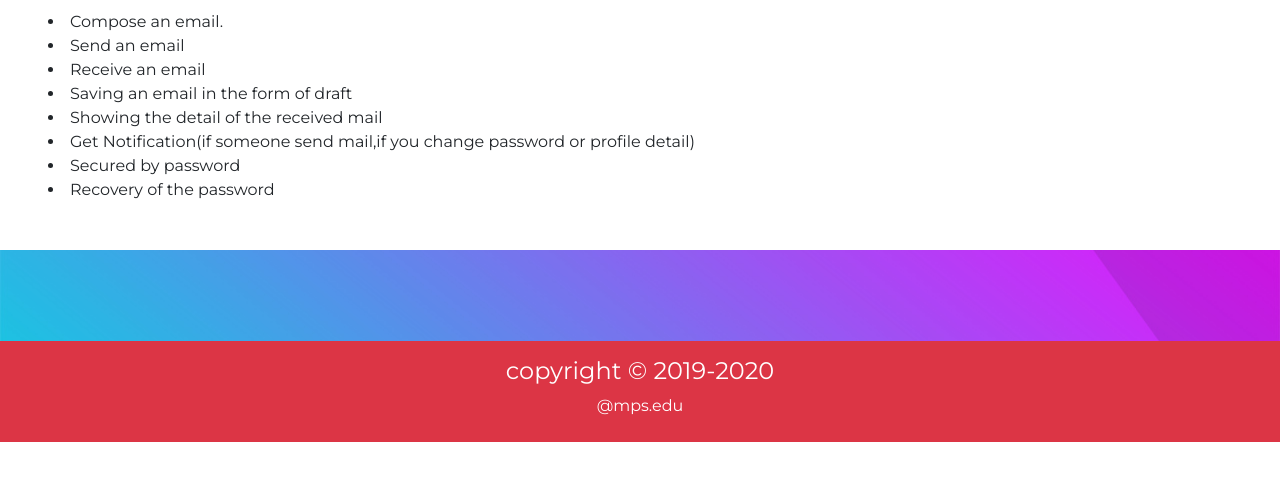
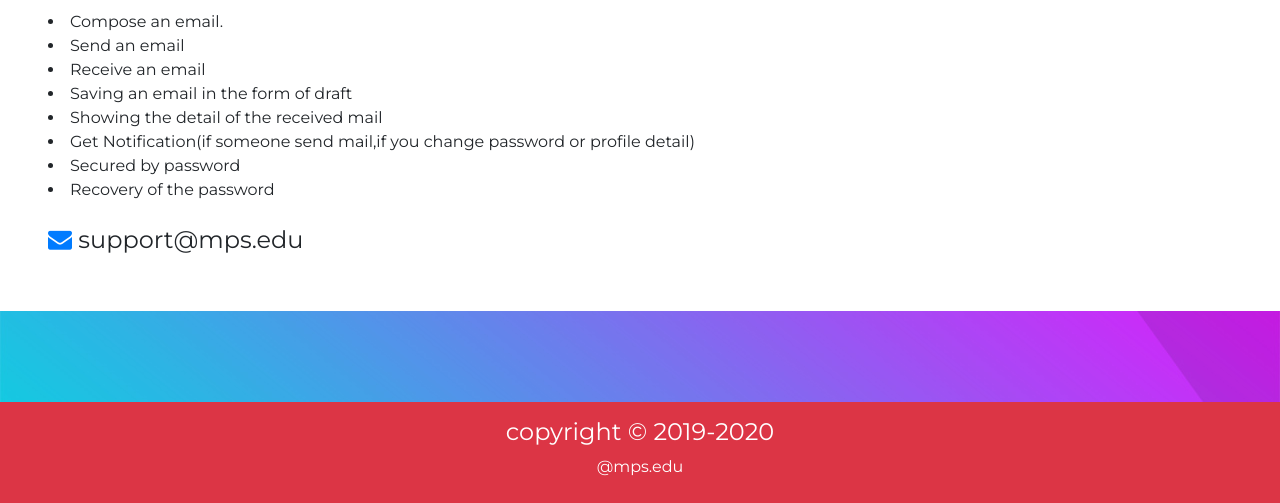
Before and after one commit to kamar-1000/mps-mail_system, a Django app: page / in a window 1280 px wide; the page is wider, and only the part inside the window is pictured. Shown: the part 3289-3792 px from the top of that part. Before the commit the page ends 3731 px from the top of that part, so only its background shows below. Run offline with Django 3.2, Linux system fonts and the light colour scheme; some libraries are stand-ins or nearby versions.

Commit message:
home page change

```diff
--- a/mpsmail/account/forms.py
+++ b/mpsmail/account/forms.py
@@ -14,8 +14,8 @@ class SignupForm(forms.ModelForm):
 		model=Profile
 		exclude=['user','email','pic']
 		widgets={
-				'tel':forms.TextInput(attrs={'class':"form-control",'placeholder':"Enter you phone number",'autocomplete':"off"}),
-				'security':forms.TextInput(attrs={'class':"form-control",'placeholder':"Enter your security question this helps to reset your password",'type':"password",'autocomplete':"off"})
+				'tel':forms.TextInput(attrs={'class':"form-control",'placeholder':"enter your phone no..",'autocomplete':"off"}),
+				'security':forms.TextInput(attrs={'class':"form-control",'placeholder':"this helps to reset your password",'type':"password",'autocomplete':"off"})
 		}
 		labels = {
         "tel": "Phone no.",
--- a/mpsmail/mail/templates/mail/basic.html
+++ b/mpsmail/mail/templates/mail/basic.html
@@ -94,9 +94,7 @@ font-size:14px;
 	<li class="nav-item"><a href="/home/create" class="nav-link p-3">Create Mail <i class="fa fa-edit font-awesome-notification"></i></a></li>
 	<li class="nav-item"><a href="/home/sentmail" class="nav-link p-3">Sent Mail <i class="fa fa-angle-double-up font-awesome-notification"></i></a></li>
 	<li class="nav-item"><a href="/home/starred" class="nav-link p-3">Starred <i class="fa fa-star font-awesome-notification"></i></a></li>
-
-		<li class="nav-item "><a href="#" class="nav-link p-3" data-toggle="popover" id="noti" data-placement="bottom" data-trigger="focus" data-html="true">Notification <i class="fa fa-bell font-awesome-notification"></i><b><sup id="forhide"><h5 id="count-mail" class="d-inline bg-white text-danger font-weight-bolder px-1">0</h5></sup></b></a></li>
-
+	<li class="nav-item "><a href="#" class="nav-link p-3" data-toggle="popover" id="noti" data-placement="bottom" data-trigger="focus" data-html="true">Notification <i class="fa fa-bell font-awesome-notification"></i><b><sup id="forhide"><h5 id="count-mail" class="d-inline bg-white text-danger font-weight-bolder px-1" style="border-radius:2px;">0</h5></sup></b></a></li>
 	</ul>
 		{%endif%}
 	<ul class="navbar-nav navbar-link-style text-center ml-auto font-weight-bolder">
--- a/mpsmail/mail/templates/mail/home.html
+++ b/mpsmail/mail/templates/mail/home.html
@@ -22,7 +22,7 @@
 .fixed{
 position:relative;
 top:50%;
-left:40%;
+text-align:center;
 }
 {%endblock%}
 {%block parallex-img%}
@@ -66,6 +66,7 @@ system in case you forgot your password you can recover your profile by verifyin
 <li>Showing the detail of the received mail</li>
 <li>Get Notification(if someone send mail,if you change password or profile detail)</li>
 <li>Secured by password</li>
-<li>Recovery of the password</li>
+<li>Recovery of the password</li><br>
+<h4><i class="fa fa-envelope font text-primary"></i> support@mps.edu</h4>
 </div>
 {%endblock%}
--- a/mpsmail/mail/templates/mail/inbox.html
+++ b/mpsmail/mail/templates/mail/inbox.html
@@ -20,7 +20,7 @@
 <div class="container-fluid">
 	<section class="my-5">
 		<div class=" mt-5 mb-3">
-		<form action="/home/search/" method="post" class="form-inline ">
+		<form action="#" method="post" class="form-inline ">
 		<input type="search" value="search here..." class="form-control">
 		<button type="submit" class="btn btn-success my-1 font-weight-bolder">Search</button>
 	</form>
--- a/mpsmail/mail/templates/mail/sentmail.html
+++ b/mpsmail/mail/templates/mail/sentmail.html
@@ -20,7 +20,7 @@
 <div class="container-fluid">
 	<section class="my-5">
 		<div class=" mt-5 mb-3">
-	<form action="/home/search/" method="post" class="form-inline ">
+	<form action="#" method="post" class="form-inline ">
 		<input type="search" value="search here..." class="form-control">
 		<button type="submit" class="btn btn-success my-1 font-weight-bolder">Search</button>
 	</form>
```
Also changed, not shown: mpsmail/account/templates/account/login.html (+6 -2 lines), mpsmail/account/templates/account/signup.html (+6 -4 lines), mpsmail/db.sqlite3, mpsmail/mail/static/mail/img/mps1.jpg.
